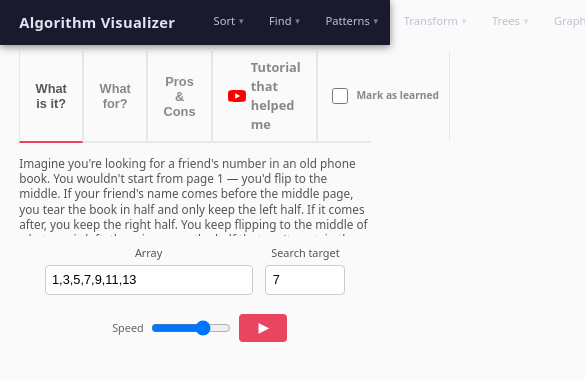
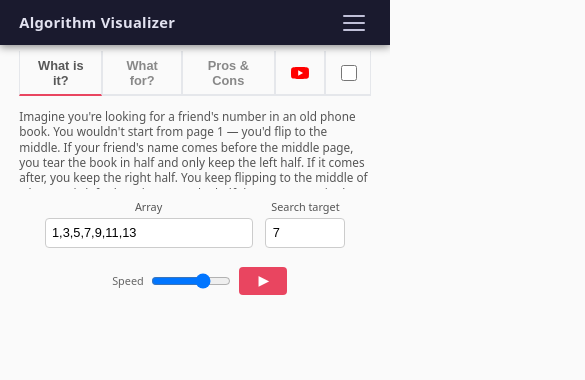
Before and after one commit to VladSoltaniuc/algorithm-visualizer, a React (Vite) app in the folder client/: page /array/binary-search in a window 390 px wide. Shown: the top 380 px of the page, 585 px wide, since content can reach past the window. Built offline with nearby package versions, Linux system fonts and the light colour scheme.

Commit message:
Mobile responsive

```diff
--- a/client/src/components/Navigation/Navigation.css
+++ b/client/src/components/Navigation/Navigation.css
@@ -143,3 +143,138 @@
   color: #15803d;
   border-left-color: #22c55e;
 }
+
+/* ── Burger button (hidden on desktop) ── */
+.nav-burger {
+  display: none;
+  flex-direction: column;
+  justify-content: center;
+  gap: 5px;
+  margin-left: auto;
+  background: none;
+  border: none;
+  cursor: pointer;
+  padding: 6px;
+  border-radius: 4px;
+}
+
+.nav-burger span {
+  display: block;
+  width: 22px;
+  height: 2px;
+  background: #c0c0d8;
+  border-radius: 2px;
+  transition: transform 0.2s, opacity 0.2s;
+}
+
+.nav-burger.open span:nth-child(1) {
+  transform: translateY(7px) rotate(45deg);
+}
+.nav-burger.open span:nth-child(2) {
+  opacity: 0;
+}
+.nav-burger.open span:nth-child(3) {
+  transform: translateY(-7px) rotate(-45deg);
+}
+
+/* ── Mobile full-width dropdown panel ── */
+.nav-mobile-menu {
+  display: none;
+  position: fixed;
+  top: 45px;
+  left: 0;
+  right: 0;
+  background: #16213e;
+  border-top: 2px solid #e94560;
+  box-shadow: 0 8px 24px rgba(0, 0, 0, 0.6);
+  z-index: 999;
+  max-height: calc(100vh - 45px);
+  overflow-y: auto;
+}
+
+.nav-mobile-group {
+  border-bottom: 1px solid rgba(255, 255, 255, 0.07);
+}
+
+.nav-mobile-category {
+  width: 100%;
+  display: flex;
+  align-items: center;
+  justify-content: space-between;
+  padding: 0.75rem 1.25rem;
+  background: none;
+  border: none;
+  color: #c0c0d8;
+  font-size: 0.95rem;
+  font-weight: 600;
+  cursor: pointer;
+  text-align: left;
+}
+
+.nav-mobile-category.open {
+  color: #fff;
+  background: rgba(255, 255, 255, 0.04);
+}
+
+.nav-mobile-arrow {
+  font-size: 0.7rem;
+  opacity: 0.6;
+  transition: transform 0.2s;
+}
+
+.nav-mobile-category.open .nav-mobile-arrow {
+  transform: rotate(180deg);
+}
+
+.nav-mobile-items {
+  display: flex;
+  flex-direction: column;
+  background: rgba(0, 0, 0, 0.2);
+}
+
+.nav-mobile-item {
+  padding: 0.55rem 1.75rem;
+  color: #b0b0cc;
+  font-size: 0.875rem;
+  text-decoration: none;
+  border-left: 3px solid transparent;
+  transition: background 0.12s, color 0.12s;
+}
+
+.nav-mobile-item:hover {
+  background: rgba(255, 255, 255, 0.05);
+  color: #fff;
+}
+
+.nav-mobile-item.active {
+  color: #e94560;
+  font-weight: 600;
+  border-left-color: #e94560;
+  background: rgba(233, 69, 96, 0.1);
+}
+
+.nav-mobile-item.learned {
+  color: #22c55e;
+  font-weight: 600;
+}
+
+.nav-mobile-item.learned.active {
+  color: #15803d;
+  border-left-color: #22c55e;
+  background: rgba(34, 197, 94, 0.1);
+}
+
+/* ── Responsive: switch to burger below 700px ── */
+@media (max-width: 700px) {
+  .nav-tabs {
+    display: none;
+  }
+
+  .nav-burger {
+    display: flex;
+  }
+
+  .nav-mobile-menu {
+    display: block;
+  }
+}
--- a/client/src/components/Navigation/Navigation.tsx
+++ b/client/src/components/Navigation/Navigation.tsx
@@ -1,3 +1,4 @@
+import { useState } from "react";
 import { NavLink } from "react-router-dom";
 import {
   arrayConfig,
@@ -141,6 +142,13 @@ const tabs: Tab[] = [
 
 export default function Navigation() {
   const { isLearned } = useLearned();
+  const [menuOpen, setMenuOpen] = useState(false);
+  const [openCategory, setOpenCategory] = useState<string | null>(null);
+
+  const closeMenu = () => {
+    setMenuOpen(false);
+    setOpenCategory(null);
+  };
 
   return (
     <nav className="nav">
@@ -174,6 +182,55 @@ export default function Navigation() {
           </div>
         ))}
       </div>
+
+      <button
+        className={`nav-burger${menuOpen ? " open" : ""}`}
+        onClick={() => setMenuOpen((o) => !o)}
+        aria-label="Toggle menu"
+      >
+        <span />
+        <span />
+        <span />
+      </button>
+
+      {menuOpen && (
+        <div className="nav-mobile-menu">
+          {tabs.map((tab) => (
+            <div key={tab.label} className="nav-mobile-group">
+              <button
+                className={`nav-mobile-category${openCategory === tab.label ? " open" : ""}`}
+                onClick={() =>
+                  setOpenCategory((c) => (c === tab.label ? null : tab.label))
+                }
+              >
+                {tab.label}
+                <span className="nav-mobile-arrow">▾</span>
+              </button>
+              {openCategory === tab.label && (
+                <div className="nav-mobile-items">
+                  {tab.items.map((item) => {
+                    const key = item.path.slice(1);
+                    const learned = isLearned(key);
+                    return (
+                      <NavLink
+                        key={item.path}
+                        to={item.path}
+                        onClick={closeMenu}
+                        className={({ isActive }) =>
+                          `nav-mobile-item${isActive ? " active" : ""}${learned ? " learned" : ""}`
+                        }
+                      >
+                        {learned ? "✅ " : ""}
+                        {item.name}
+                      </NavLink>
+                    );
+                  })}
+                </div>
+              )}
+            </div>
+          ))}
+        </div>
+      )}
     </nav>
   );
 }
--- a/client/src/pages/AlgorithmPage/AlgorithmPage.css
+++ b/client/src/pages/AlgorithmPage/AlgorithmPage.css
@@ -44,8 +44,17 @@
 }
 
 @media (max-width: 700px) {
-  .learned-toggle {
-    font-size: 0.8rem;
+  .learned-label {
+    display: none;
+  }
+
+  .yt-label {
+    display: none;
+  }
+
+  .algo-tab-btn {
+    font-size: 0.82rem;
+    padding: 0.5rem 0.6rem;
   }
 }
 
@@ -189,6 +198,7 @@
   display: flex;
   gap: 1rem;
   flex-wrap: wrap;
+  justify-content: center;
 }
 
 .input-row label {
--- a/client/src/pages/AlgorithmPage/AlgorithmPage.tsx
+++ b/client/src/pages/AlgorithmPage/AlgorithmPage.tsx
@@ -205,7 +205,7 @@ export default function AlgorithmPage() {
                   />
                   <path fill="#FFF" d="m19.2 31.2 12.96-7.2L19.2 16.8v14.4Z" />
                 </svg>
-                Tutorial that helped me
+                <span className="yt-label">Tutorial that helped me</span>
               </a>
             )}
             <label className="learned-toggle">
@@ -214,7 +214,7 @@ export default function AlgorithmPage() {
                 checked={isLearned(learnedKey)}
                 onChange={() => toggle(learnedKey)}
               />
-              Mark as learned
+              <span className="learned-label">Mark as learned</span>
             </label>
           </div>
         </div>
```
